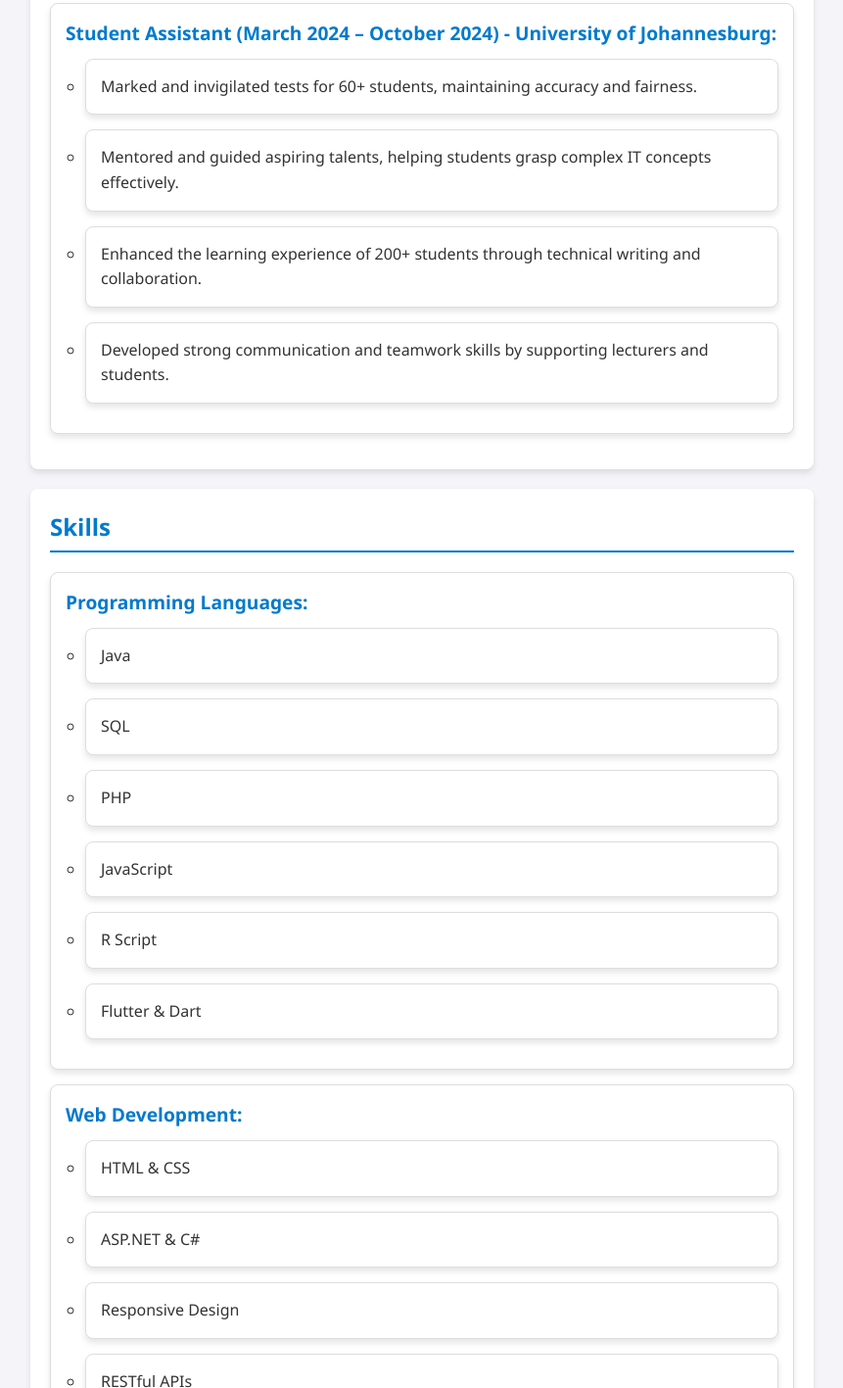
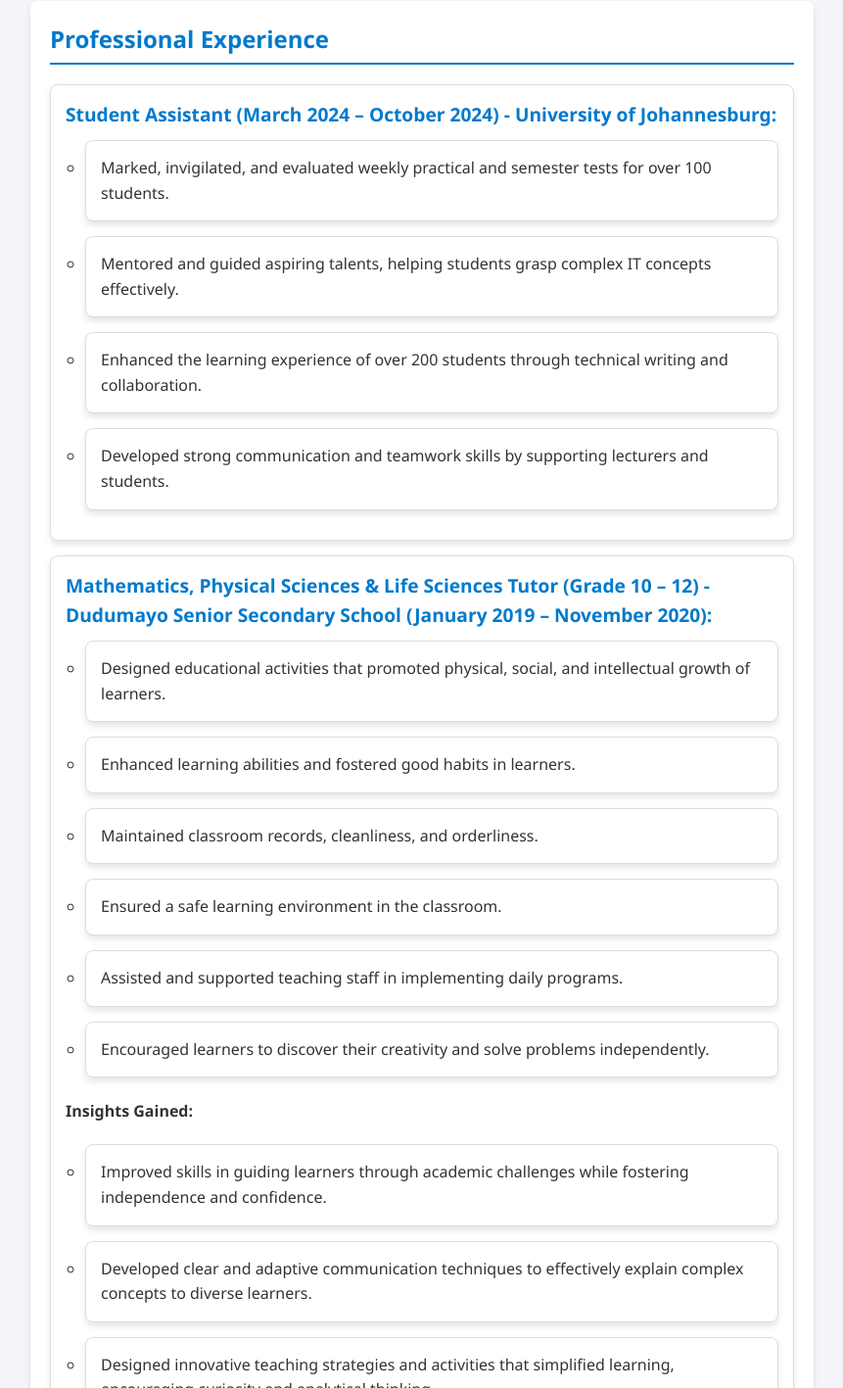
Before and after one commit to ViGi02/Profile-Website, a plain HTML site: page index.html in a window 1280 px wide. Shown: the part 1383-2800 px from the top of the page at 98% size, without its empty margins (209-1070 px from the left). Drawn offline with Linux system fonts and the light colour scheme.

Commit message:
Latest Profile-Website

```diff
--- a/index.html
+++ b/index.html
@@ -42,6 +42,8 @@
             <h2>Education</h2>
             <p><strong>BSc in IT (Computer Science & Informatics)</strong></p>
             <p>University of Johannesburg, Johannesburg, South Africa (2021 – 2024)</p>
+            <p><strong>Matric Certificate</strong></p>
+            <p>Dudumayo Senior Secondary School, Mqanduli, South Africa (2020)</p>
         </section>
 
 		<!--Achievements Section-->
@@ -64,14 +66,33 @@
         <li>
             <strong>Student Assistant (March 2024 – October 2024) - University of Johannesburg:</strong>
             <ul>
-				<li>Marked and invigilated tests for 60+ students, maintaining accuracy and fairness.</li>
+                <li>Marked, invigilated, and evaluated weekly practical and semester tests for over 100 students.</li>
                 <li>Mentored and guided aspiring talents, helping students grasp complex IT concepts effectively.</li>
-				<li>Enhanced the learning experience of 200+ students through technical writing and collaboration.</li>
+                <li>Enhanced the learning experience of over 200 students through technical writing and collaboration.</li>
                 <li>Developed strong communication and teamwork skills by supporting lecturers and students.</li>
+            </ul>
+        </li>
+        <li>
+            <strong>Mathematics, Physical Sciences & Life Sciences Tutor (Grade 10 – 12) - Dudumayo Senior Secondary School (January 2019 – November 2020):</strong>
+            <ul>
+                <li>Designed educational activities that promoted physical, social, and intellectual growth of learners.</li>
+                <li>Enhanced learning abilities and fostered good habits in learners.</li>
+                <li>Maintained classroom records, cleanliness, and orderliness.</li>
+                <li>Ensured a safe learning environment in the classroom.</li>
+                <li>Assisted and supported teaching staff in implementing daily programs.</li>
+                <li>Encouraged learners to discover their creativity and solve problems independently.</li>
+            </ul>
+            <h4>Insights Gained:</h4>
+            <ul>
+                <li>Improved skills in guiding learners through academic challenges while fostering independence and confidence.</li>
+                <li>Developed clear and adaptive communication techniques to effectively explain complex concepts to diverse learners.</li>
+                <li>Designed innovative teaching strategies and activities that simplified learning, encouraging curiosity and analytical thinking.</li>
+                <li>Enhanced the ability to address academic and classroom challenges efficiently while maintaining a positive learning environment.</li>
             </ul>
         </li>
     </ul>
 </section>
+
 
 		<!--Skills Section-->
         <section id="skills">
```
Lines whose indentation alone changed are shown as unchanged.
